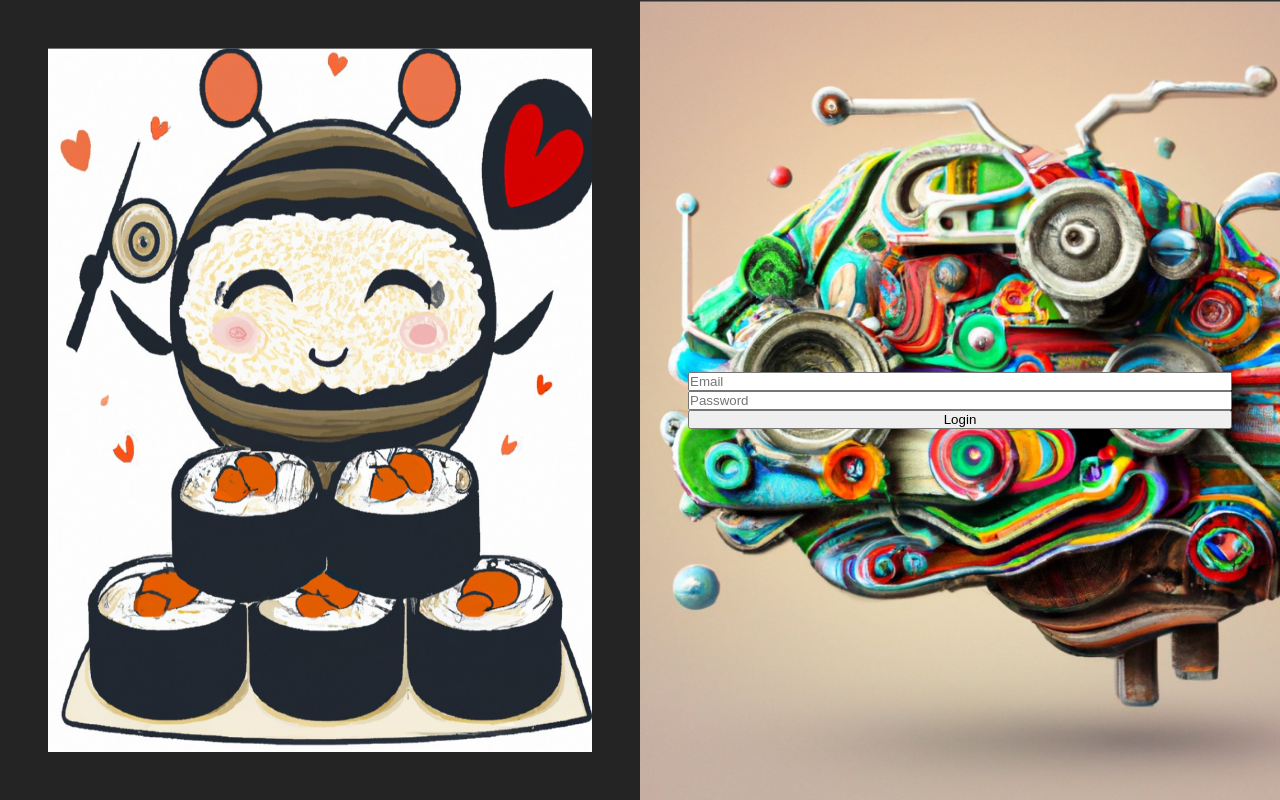
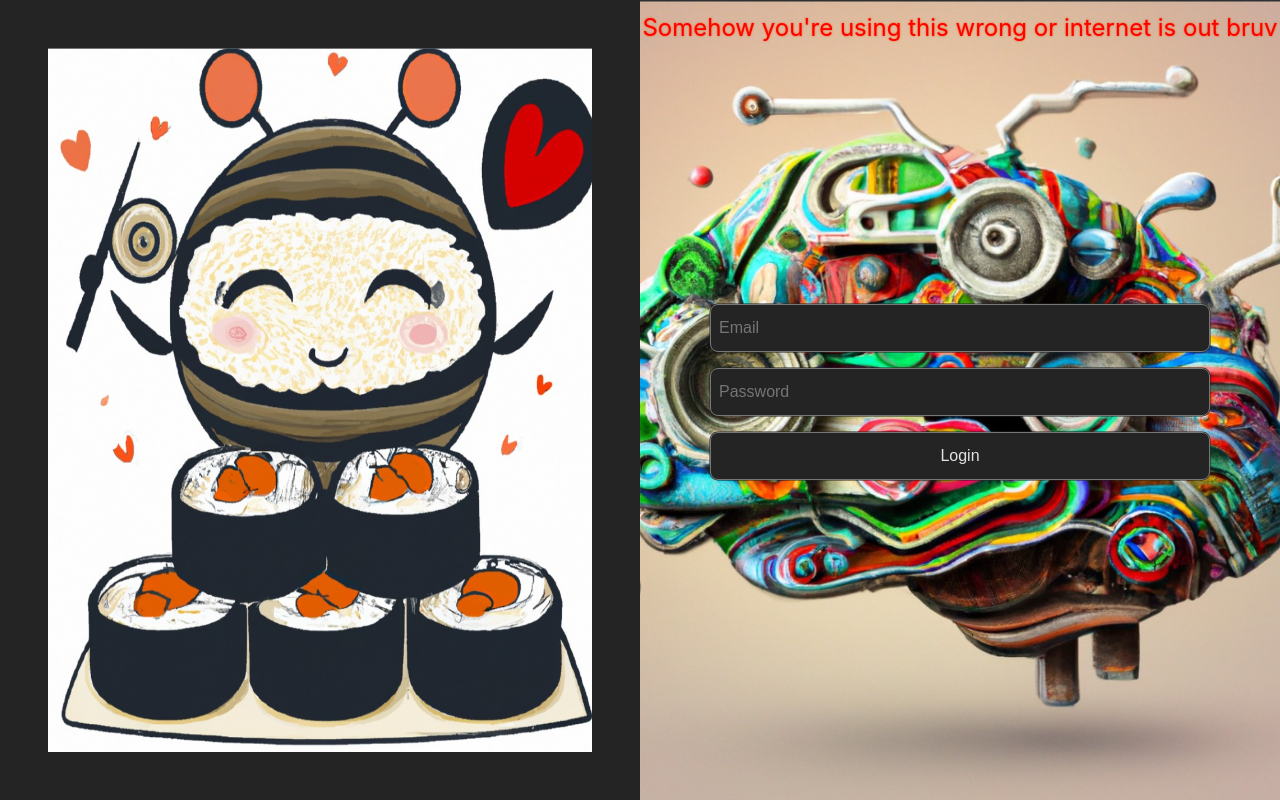
Before and after one commit to RubenVerster/personal_dalle, a React (Vite) app: page / in a window 1280 px wide. Built offline with nearby package versions, Linux system fonts and the light colour scheme; no server answers.

Commit message:
frontend magic

```diff
--- a/package.json
+++ b/package.json
@@ -13,7 +13,8 @@
     "openai": "^3.1.0",
     "react": "^18.2.0",
     "react-dom": "^18.2.0",
-    "react-spinners": "^0.13.8"
+    "react-spinners": "^0.13.8",
+    "react-toastify": "^9.1.1"
   },
   "devDependencies": {
     "@types/react": "^18.0.26",
--- a/src/App.tsx
+++ b/src/App.tsx
@@ -10,13 +10,57 @@ import {
 import './firebase';
 import { DotLoader, ScaleLoader } from 'react-spinners';
 
-type submitEvent = React.FormEvent<HTMLFormElement> | React.MouseEvent<HTMLButtonElement, MouseEvent>;
+import { ToastContainer, toast } from 'react-toastify';
+import 'react-toastify/dist/ReactToastify.css';
 
-import Bee from './assets/img/bee.jpeg';
+import Bee from './assets/img/bee.png';
 import AiArt from './assets/img/ai_art.jpeg';
+
+import { PixelOptions, submitEvent } from './types';
 
 function App() {
   const firebaseAuth = getAuth();
+
+  const configuration = new Configuration({
+    apiKey: import.meta.env.VITE_Open_AI_key,
+  });
+  const openai = new OpenAIApi(configuration);
+
+  const [prompt, setPrompt] = useState('Bee love sushi');
+  const [authLoading, setAuthLoading] = useState(false);
+  const [imgLoading, setImgLoading] = useState(false);
+  const [error, setError] = useState(false);
+
+  const [img, setImg] = useState(Bee);
+  const [imgQuality, setImgQuality] = useState(PixelOptions.small);
+
+  const [userEmail, setUserEmail] = useState('');
+  const [userPassword, setUserPassword] = useState('');
+  const [auth, setAuth] = useState(false);
+
+  const generateImage = async (e: submitEvent) => {
+    e.preventDefault();
+    setImg(Bee);
+    setImgLoading(true);
+    setError(false);
+    try {
+      const res = await openai.createImage({
+        prompt: prompt,
+        n: 1,
+        size: imgQuality,
+      });
+
+      if (res.status === 200 && res.data.data[0].url) {
+        setImg(res.data.data[0].url);
+      }
+    } catch (error) {
+      setError(true);
+      console.error(error);
+    }
+    setTimeout(() => {
+      setImgLoading(false);
+    }, 2222);
+  };
 
   const checkIfUserLoggedIn = () => {
     setAuthLoading(true);
@@ -33,45 +77,19 @@ function App() {
   useEffect(() => {
     checkIfUserLoggedIn();
   }, []);
-
-  const [prompt, setPrompt] = useState('Bee love sushi');
-  const [authLoading, setAuthLoading] = useState(false);
-  const [imgLoading, setImgLoading] = useState(false);
-  const [error, setError] = useState(false);
-  const [img, setImg] = useState(Bee);
-
-  const [userEmail, setUserEmail] = useState('');
-  const [userPassword, setUserPassword] = useState('');
-  const [auth, setAuth] = useState(false);
-
-  const configuration = new Configuration({
-    apiKey: import.meta.env.VITE_Open_AI_key,
-  });
-
-  const openai = new OpenAIApi(configuration);
-
-  const generateImage = async (e: submitEvent) => {
-    e.preventDefault();
-    setImg(Bee);
-    setImgLoading(true);
-    setError(false);
+  const copyImageToClipboard = async () => {
+    toast.info('Copying image to clipboard...', {});
     try {
-      const res = await openai.createImage({
-        prompt: prompt,
-        n: 1,
-        // size: '1024x1024',
-        // size: '512x512',
-        size: '256x256',
-      });
-
-      if (res.status === 200 && res.data.data[0].url) {
-        setImg(res.data.data[0].url);
-      }
+      await navigator.clipboard.write([
+        new ClipboardItem({
+          'image/png': await fetch(img).then((r) => r.blob()),
+        }),
+      ]);
+      toast.success('Image copied!', {});
     } catch (error) {
-      setError(true);
+      toast.error('Failed to copy!', {});
       console.error(error);
     }
-    setImgLoading(false);
   };
 
   const login = async (e: submitEvent) => {
@@ -108,8 +126,26 @@ function App() {
 
   return (
     <div className='App'>
+      <ToastContainer
+        position='top-left'
+        autoClose={1500}
+        hideProgressBar={false}
+        newestOnTop={false}
+        closeOnClick
+        rtl={false}
+        pauseOnFocusLoss
+        draggable={false}
+        pauseOnHover
+        theme='dark'
+      />
       <div className='container_genrated'>
-        <img className='container_genrated__img' src={img} alt='Generated' />
+        <img
+          className='container_genrated__img'
+          onClick={() => copyImageToClipboard()}
+          src={img}
+          alt='Generated'
+        />
+
         {imgLoading && (
           <div className='loading-overlay'>
             <DotLoader size={169} color='#1e50d8' />
@@ -122,17 +158,21 @@ function App() {
         ) : (
           <>
             {auth ? (
-              <>
+              <div className='user_controls'>
                 <form className='form-container' onSubmit={(e) => generateImage(e)}>
                   <input value={prompt} onChange={(e) => setPrompt(e.target.value)}></input>
-                  <button disabled={imgLoading} onClick={(e) => generateImage(e)}>
+                  <button className='button_custom' disabled={imgLoading} onClick={(e) => generateImage(e)}>
                     Generate
                   </button>
                 </form>
-                <button disabled={authLoading} onClick={(e) => logOut(e)}>
+                <button
+                  className='button_custom button_logout'
+                  disabled={authLoading}
+                  onClick={(e) => logOut(e)}
+                >
                   Log Out
                 </button>
-              </>
+              </div>
             ) : (
               <form className='form-container'>
                 <input type='email' placeholder='Email' onChange={(e) => setUserEmail(e.target.value)} />
@@ -141,13 +181,17 @@ function App() {
                   placeholder='Password'
                   onChange={(e) => setUserPassword(e.target.value)}
                 />
-                <button disabled={authLoading} onClick={(e) => login(e)}>
+                <button className='button_custom' disabled={authLoading} onClick={(e) => login(e)}>
                   Login
                 </button>
               </form>
             )}
 
-            {error && <p style={{ color: 'red' }}>Error</p>}
+            {!error && (
+              <p className='text_error' style={{ color: 'red' }}>
+                Somehow you're using this wrong or internet is out bruv
+              </p>
+            )}
           </>
         )}
       </div>
--- a/src/index.css
+++ b/src/index.css
@@ -60,6 +60,7 @@
 }
 
 .container_genrated__img:hover {
+  border-radius: 1rem;
   cursor: copy;
   padding: 0.15rem;
 }
@@ -69,17 +70,15 @@
   flex-direction: column;
   align-items: center;
   justify-content: center;
-  height: 100%;
   width: 100%;
   background-color: #242424;
   background-repeat: no-repeat;
   background-size: cover;
+  background-position: center;
   position: relative;
 }
 
 .form-container {
-  width: 100%;
-  padding: 3rem;
   display: flex;
   flex-direction: column;
   justify-content: center;
@@ -97,7 +96,69 @@
   align-items: center;
 }
 
-@media (max-width: 600px) {
+input {
+  width: 100%;
+  min-width: 500px;
+  max-width: 70%;
+  height: 3rem;
+  border: none;
+  border-radius: 0.5rem;
+  padding: 0.5rem;
+  margin-bottom: 1rem;
+  font-size: 1rem;
+  color: rgba(255, 255, 255, 0.87);
+  background-color: #242424;
+  border: 1px solid #777;
+  box-shadow: 0 0 0 0.5px #242424;
+}
+.button_custom {
+  height: 3rem;
+  border: none;
+  border-radius: 0.5rem;
+  padding: 0.5rem;
+  margin-bottom: 1rem;
+  font-size: 1rem;
+  color: rgba(255, 255, 255, 0.87);
+  background-color: #242424;
+  border: 1px solid #777;
+  box-shadow: 0 0 0 0.5px #242424;
+  transition: all 0.15s ease-in-out;
+}
+
+.button_logout {
+  position: absolute;
+  bottom: 0rem;
+  left: 1rem;
+  width: 150px;
+}
+
+.button_custom:hover {
+  cursor: pointer;
+  background-color: #ffffff;
+  color: #242424;
+  border: 1px solid #242424;
+  box-shadow: 0 0 0 0.5px #242424;
+}
+
+.user_controls {
+  position: relative;
+  height: 100%;
+  width: 100%;
+  display: flex;
+  flex-direction: column;
+  align-items: center;
+  justify-content: center;
+}
+
+.text_error {
+  position: absolute;
+  top: 1rem;
+  font-size: 1.5rem;
+  color: #ff0000;
+  text-shadow: 0 0 2px orangered;
+}
+
+@media (max-width: 746px) {
   .App {
     flex-direction: column;
   }
--- /dev/null
+++ b/src/types/index.ts
@@ -0,0 +1,7 @@
+export type submitEvent = React.FormEvent<HTMLFormElement> | React.MouseEvent<HTMLButtonElement, MouseEvent>;
+
+export enum PixelOptions {
+  small = '256x256',
+  medium = '512x512',
+  large = '1024x1024',
+}
```
Also changed, not shown: src/assets/img/bee.png (renamed from src/assets/img/bee.jpeg), 1 other file (tests, documents, lock files or other folders).
